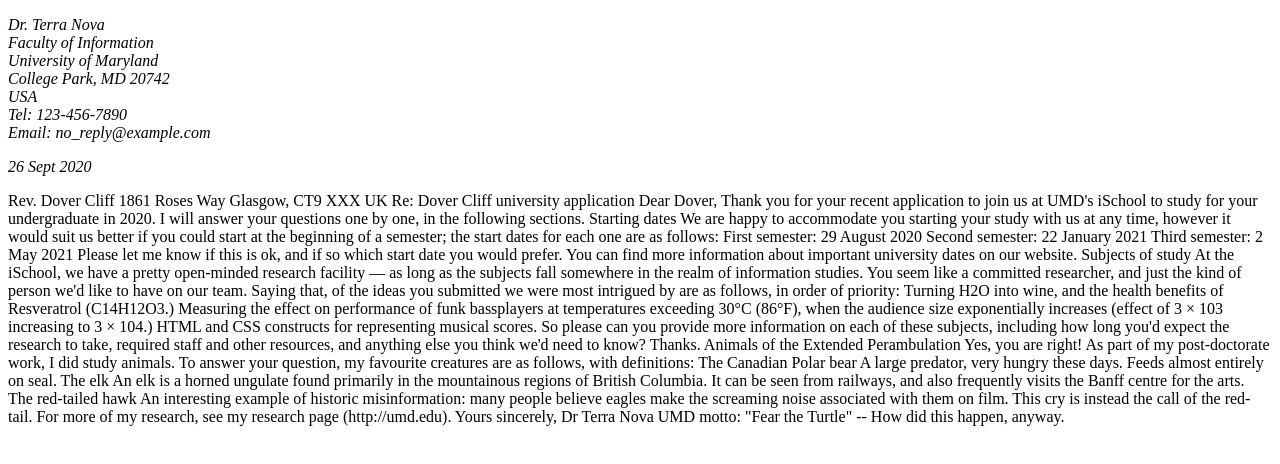
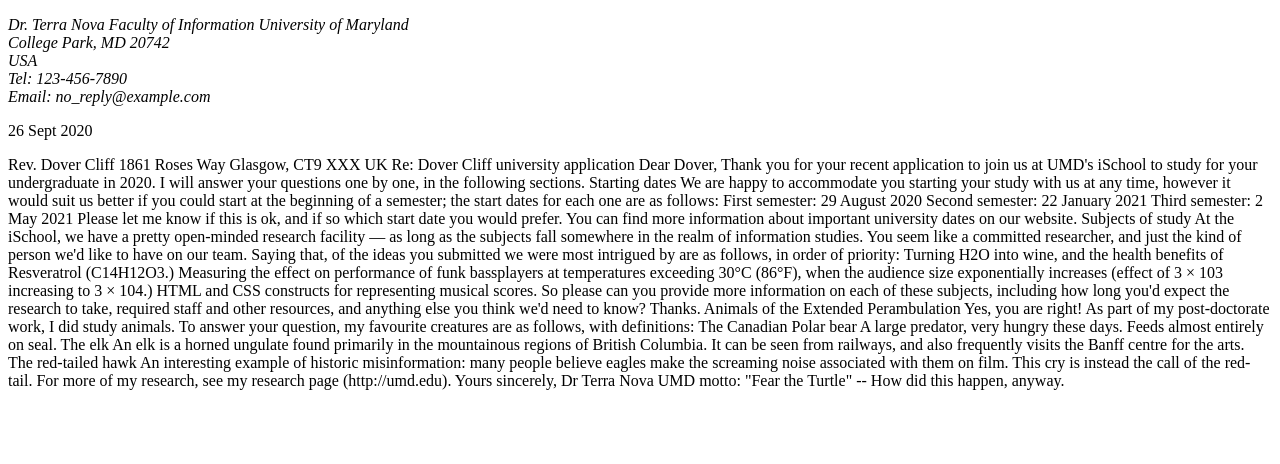
Before and after one commit to tvo1026/tvo1026.github.io, a plain HTML site: page Lab_2/index.html in a window 1280 px wide. Drawn offline with Linux system fonts and the light colour scheme.

Commit message:
Update index.html

```diff
--- a/Lab_2/index.html
+++ b/Lab_2/index.html
@@ -7,16 +7,16 @@
     <body>
         <address>
             <p>
-                Dr. Terra Nova<br>
-                Faculty of Information<br>
+                Dr. Terra Nova
+                Faculty of Information
                 University of Maryland<br>
                 College Park, MD 20742<br>
                 USA<br>
                 Tel: 123-456-7890<br>
                 Email: no_reply@example.com<br>
             </p>
-            <p>26 Sept 2020</p>
         </address>
+        <p>26 Sept 2020</p>
 
             Rev. Dover Cliff
             1861 Roses Way
```
